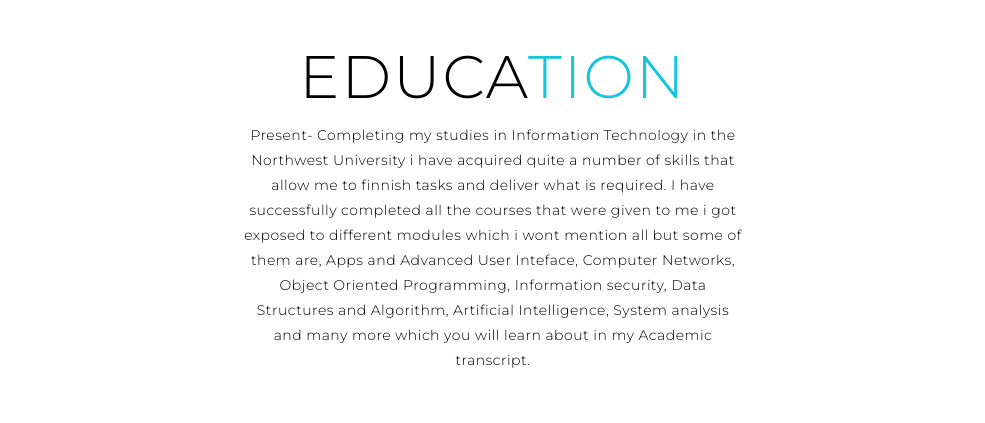
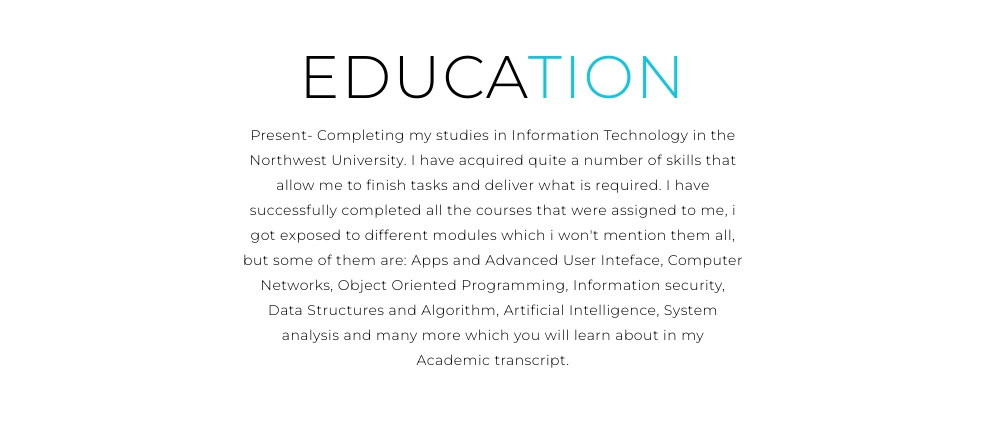
Before and after one commit to SesMoira/MyResume, a plain HTML site: page index.html in a window 1280 px wide. Shown: the part 1660-2083 px from the top of the page, without its empty margins (147-1132 px from the left). Drawn offline with nearby package versions, Linux system fonts and the light colour scheme.

Commit message:
Complete resume final touches

```diff
--- a/index.html
+++ b/index.html
@@ -91,10 +91,10 @@
     <div class="educations container">
       <div class="education-top">
         <h1 class="section-title">Educa<span>tion</span></h1>
-        <p>Present- Completing my studies in Information Technology in the Northwest University
-            i have acquired quite a number of skills that allow me to finnish tasks and deliver
-            what is required. I have successfully completed all the courses that were given to me
-            i got exposed to different modules which i wont mention all but some of them are, Apps
+        <p>Present- Completing my studies in Information Technology in the Northwest University.
+            I have acquired quite a number of skills that allow me to finish tasks and deliver
+            what is required. I have successfully completed all the courses that were assigned to me,
+            i got exposed to different modules which i won't mention them all, but some of them are: Apps
             and Advanced User Inteface, Computer Networks, Object Oriented Programming, Information
             security, Data Structures and Algorithm, Artificial Intelligence, System analysis and
             many more which you will learn about in my Academic transcript.
@@ -217,7 +217,7 @@
   <section id="contact-wrap">
     <div class="contact-in">
       <h5>Contact me</h5>
-      <p>You can get in touch with information below</p>
+      <p>You can get in touch with the information below</p>
 
       <a><img src="https://img.icons8.com/ios-filled/50/000000/apple-phone.png"/></a>
       <p>0633801719 <br> 0827332039</p>
```
Also changed, not shown: style.css (+10 -10 lines).
